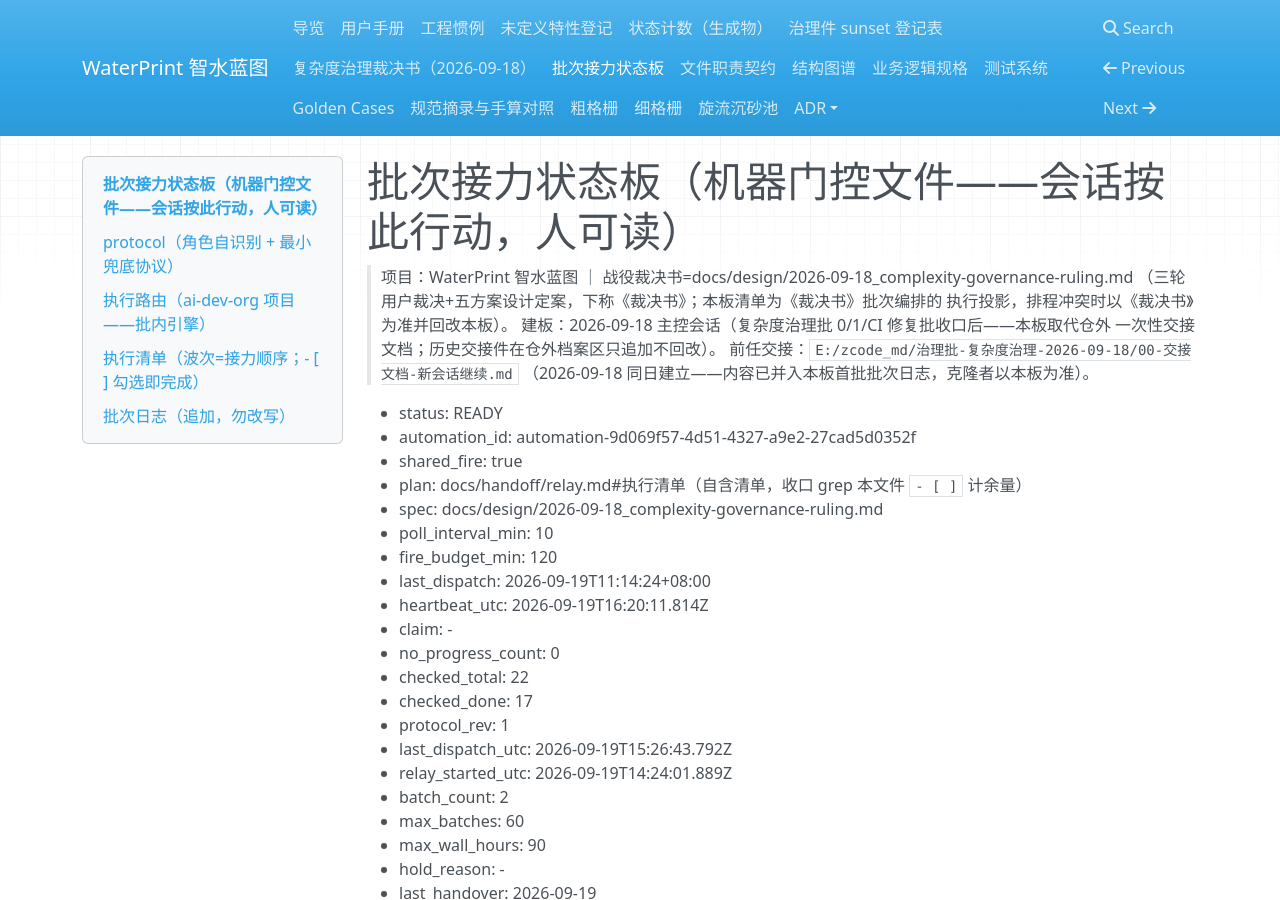
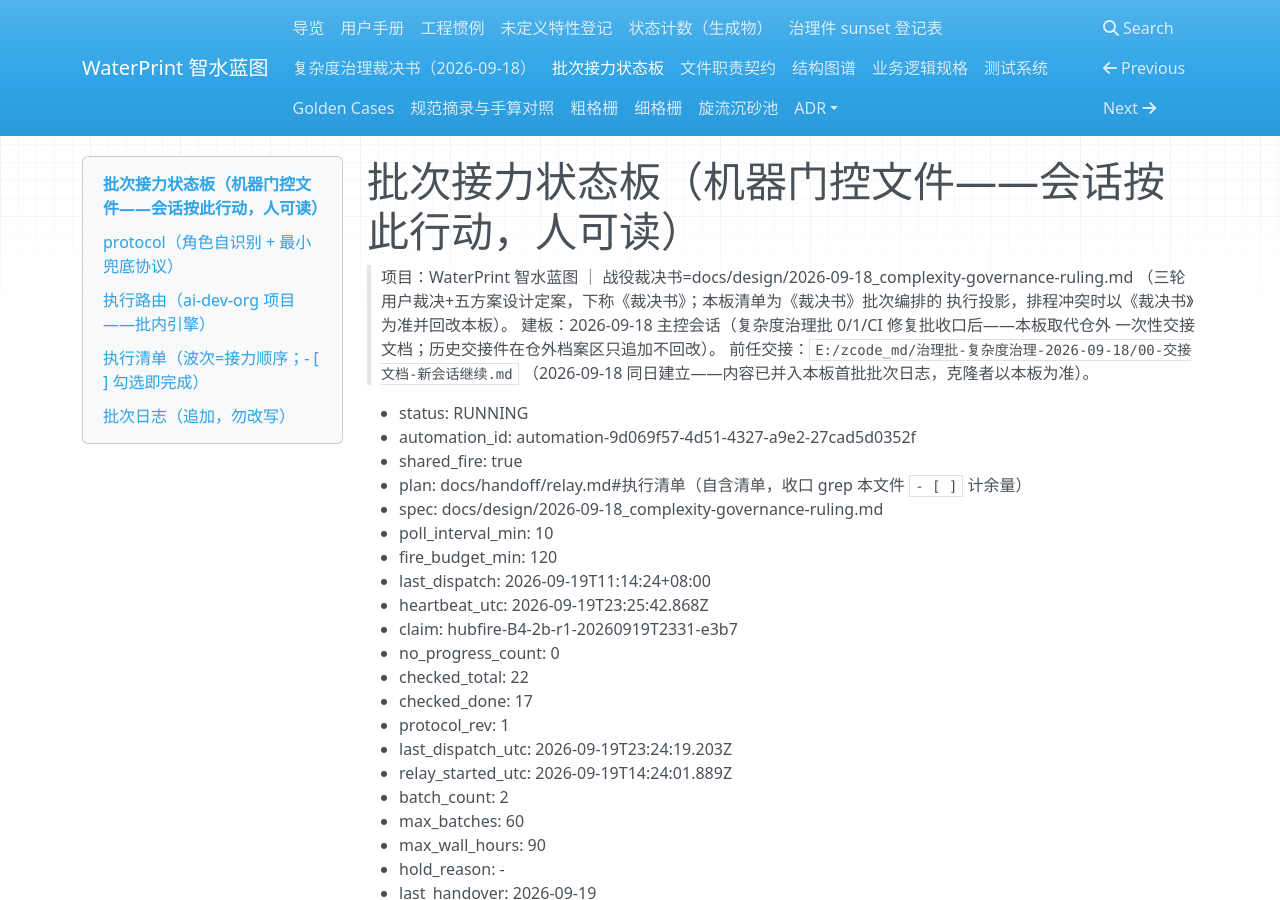
Before and after one commit to yyx20040712/waterprint, an MkDocs documentation site: the page built from docs/handoff/relay.md, in a window 1280 px wide and 900 px high. Built offline with MkDocs 1.6.1, drawn with Linux system fonts in a browser that asks for light colours; nearby versions of some CDN libraries; some of the changed text lies outside the part shown.

Commit message:
B4-2b 回炉实装批认领笔: 原子 claim（token hubfire-B4-2b-r1-20260919T2331-e3b7）——增补九四问已裁免再呈，按 .workflow/b4-2b/review-report.md 恢复路径 S1~S7 开工（file-contracts 登记→factors 五键 1.4.0→app_opex.py→注入链→[HUMAN-LOCK] 锁面→收口三验→锚表复核→门二→推送守望）；勾选快照 17/22；调度员发布 23:24:19Z 在案。领批即推送

```diff
--- a/docs/handoff/relay.md
+++ b/docs/handoff/relay.md
@@ -8,7 +8,7 @@
 > 前任交接：`E:/zcode_md/治理批-复杂度治理-2026-09-18/00-交接文档-新会话继续.md`
 > （2026-09-18 同日建立——内容已并入本板首批批次日志，克隆者以本板为准）。
 
-- status: READY
+- status: RUNNING
 - automation_id: automation-9d069f57-4d51-4327-a9e2-27cad5d0352f
 - shared_fire: true
 - plan: docs/handoff/relay.md#执行清单（自含清单，收口 grep 本文件 `- [ ]` 计余量）
@@ -16,21 +16,21 @@
 - poll_interval_min: 10
 - fire_budget_min: 120
 - last_dispatch: 2026-09-19T11:14:24+08:00
-- heartbeat_utc: 2026-09-19T16:20:11.814Z
-- claim: -
+- heartbeat_utc: 2026-09-19T23:25:42.868Z
+- claim: hubfire-B4-2b-r1-20260919T2331-e3b7
 - no_progress_count: 0
 - checked_total: 22
 - checked_done: 17
 - protocol_rev: 1
-- last_dispatch_utc: 2026-09-19T15:26:43.792Z
+- last_dispatch_utc: 2026-09-19T23:24:19.203Z
 - relay_started_utc: 2026-09-19T14:24:01.889Z
 - batch_count: 2
 - max_batches: 60
 - max_wall_hours: 90
 - hold_reason: -
 - last_handover: 2026-09-19
-- claimed_by: -
-- claimed_at: -
+- claimed_by: hub-fire-executor-session
+- claimed_at: 2026-09-19T23:25:42.868Z
 - next_batch: B4-2b 回炉实装批：R-B42b-1~4 四问已裁（见增补九+账本 ruling 行）——免再呈，直接按 .workflow/b4-2b/review-report.md 恢复路径 S1~S7→门二→锁面→推送守望→勾选
 
 ## protocol（角色自识别 + 最小兜底协议）
```
